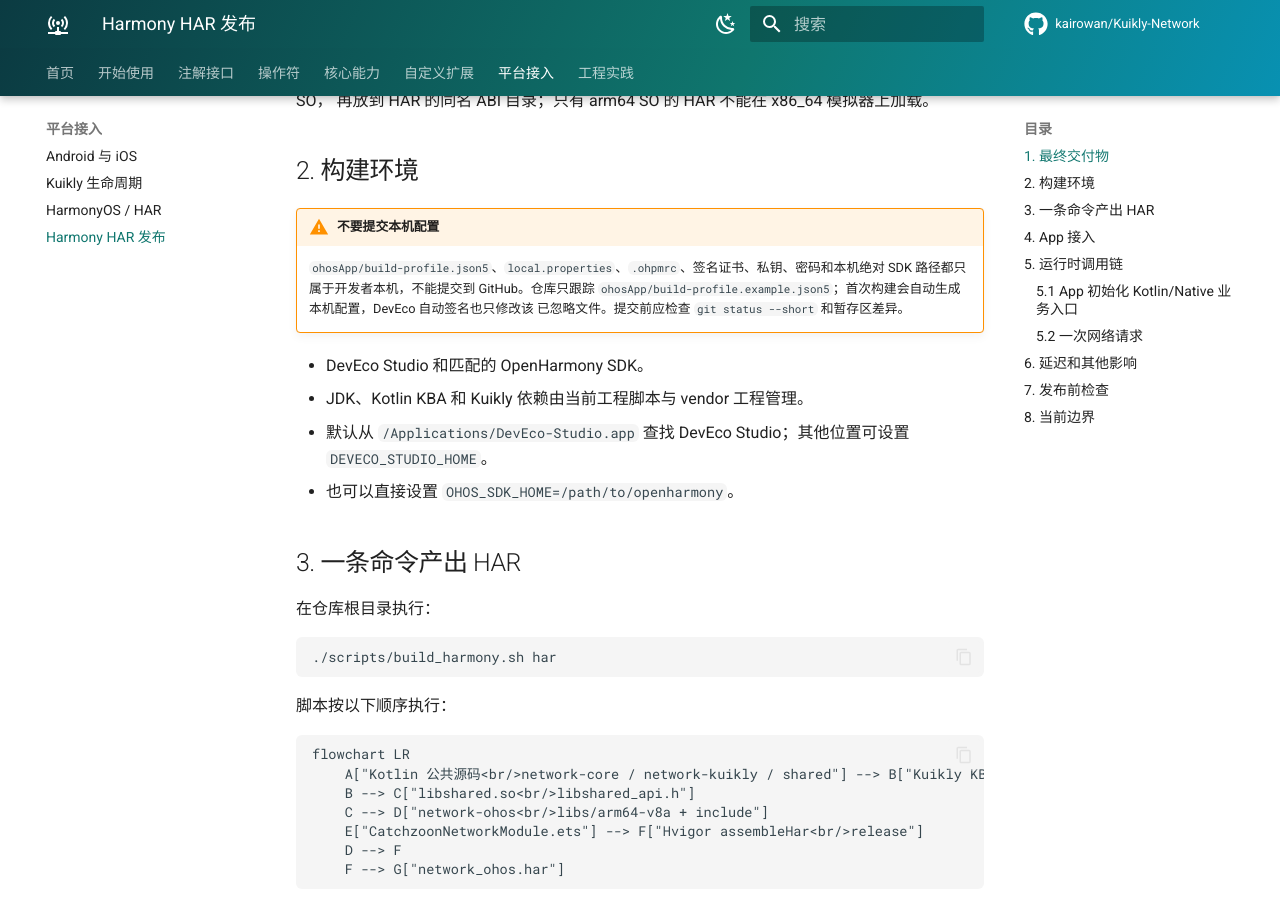
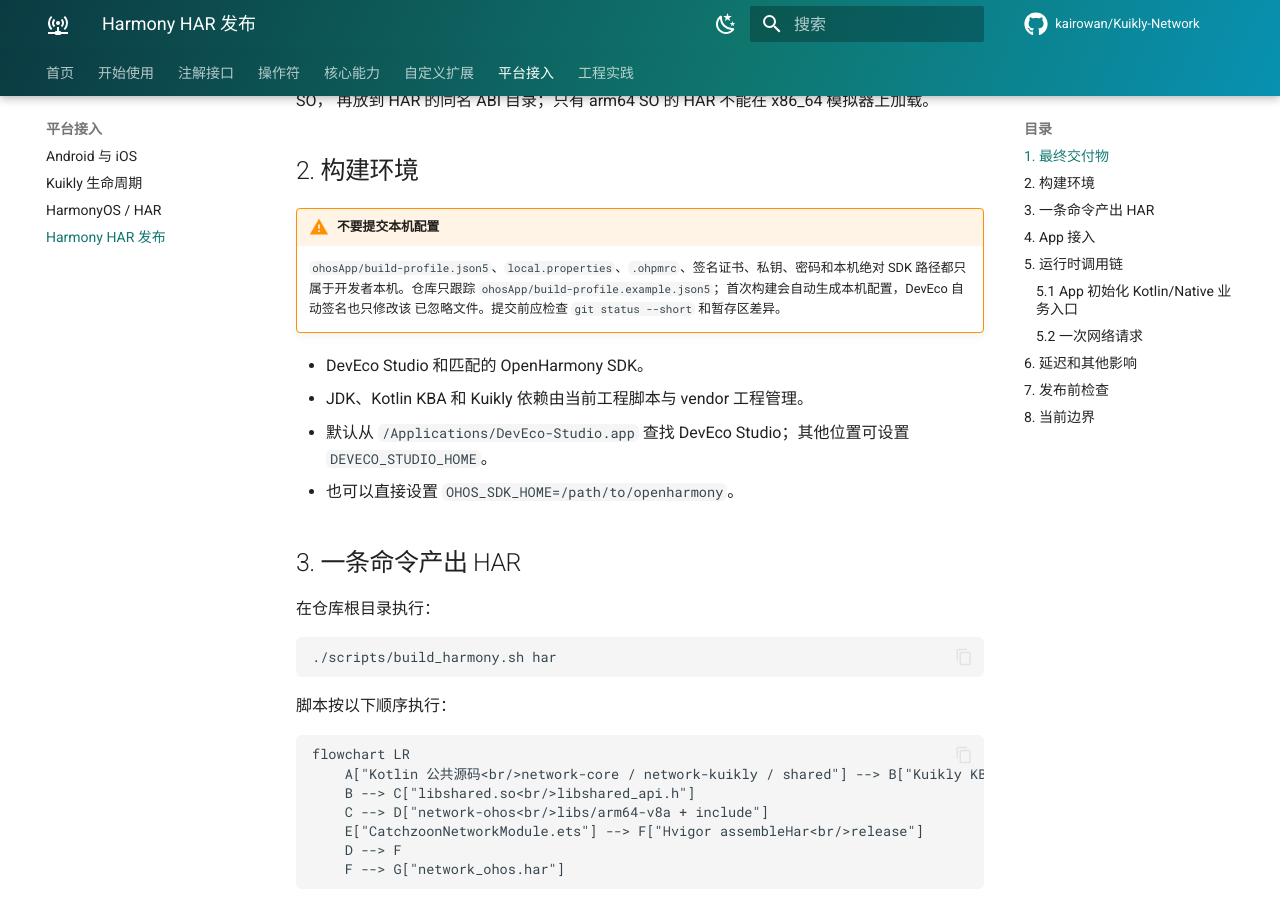
Before and after one commit to kairowan/Kuikly-Network, an MkDocs documentation site: the page built from docs/harmony-har-release.md, in a window 1280 px wide and 900 px high, scrolled down 555 px. Built offline with MkDocs 1.6.1 and Material for MkDocs 9.7.7, drawn with Linux system fonts in a browser that asks for light colours; comment, search, counter and statistics services are not loaded.

Commit message:
Update harmony-har-release.md

```diff
--- a/docs/harmony-har-release.md
+++ b/docs/harmony-har-release.md
@@ -18,7 +18,7 @@
 
 !!! warning "不要提交本机配置"
     `ohosApp/build-profile.json5`、`local.properties`、`.ohpmrc`、签名证书、私钥、密码和本机绝对
-    SDK 路径都只属于开发者本机，不能提交到 GitHub。仓库只跟踪
+    SDK 路径都只属于开发者本机。仓库只跟踪
     `ohosApp/build-profile.example.json5`；首次构建会自动生成本机配置，DevEco 自动签名也只修改该
     已忽略文件。提交前应检查 `git status --short` 和暂存区差异。
 
```
